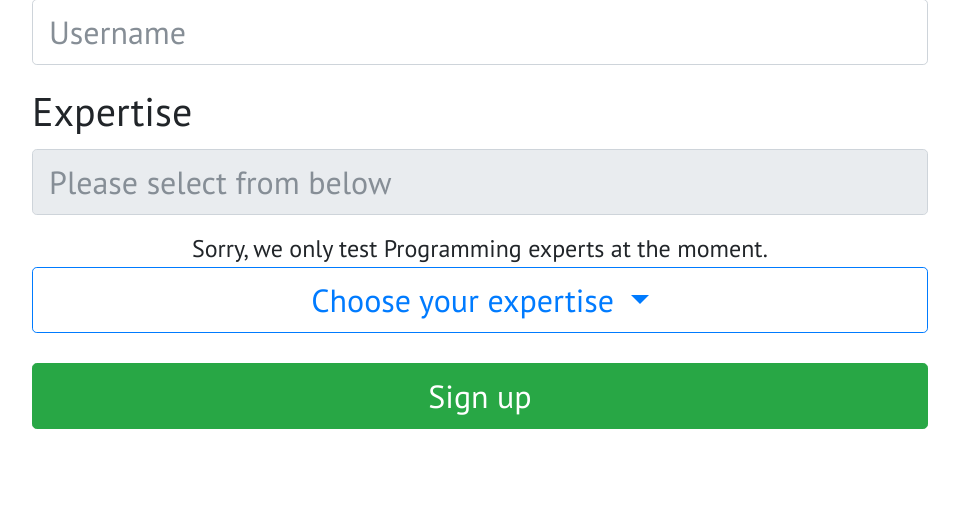
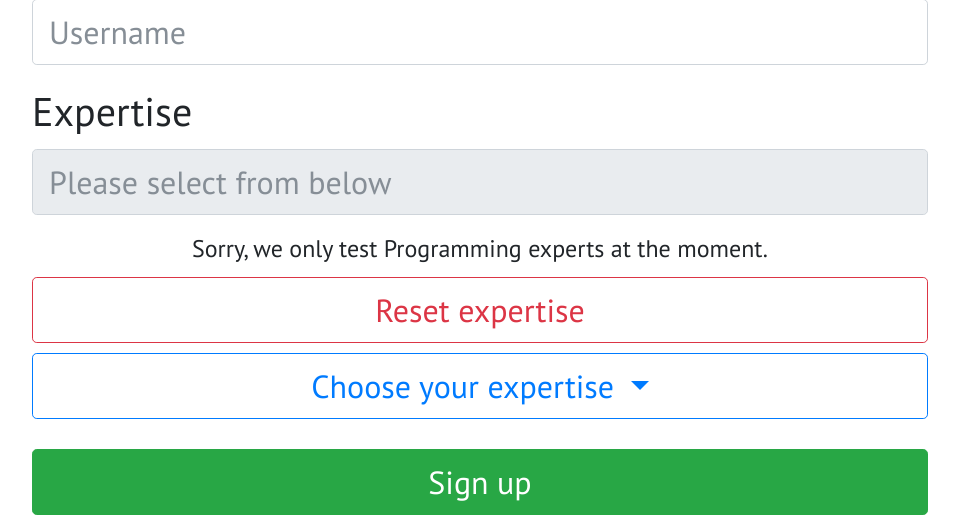
Before and after one commit to swiftyq/swiftyq.github.io, a Flask app: page /signup in a window 1280 px wide. Shown: the part 849-1364 px from the top of the page, without its empty margins (160-1119 px from the left). Before the commit the page ends 1278 px from the top, so only its background shows below. Run offline with Flask 2, Linux system fonts and the light colour scheme; parts of the project's set-up code (start-up, migrations or seed data) failed here and were passed over; some libraries are stand-ins or nearby versions.

Commit message:
expertise duplicate error resolved

```diff
--- a/server.py
+++ b/server.py
@@ -54,7 +54,8 @@ def login():
 		user_id =  request.form['name']
 		expertise = request.form['expertise']
 		expertise = expertise.split(",")[:-1]
-		print (request.form)
+		expertise = [x.strip() for x in expertise]
+		expertise = list(set(expertise))
 		try:
 			cur.execute("INSERT INTO user_info VALUES (?,?,?,?)", (email,password,user_id,0))
 		except sqlite3.IntegrityError:
--- a/templates/signup.html
+++ b/templates/signup.html
@@ -51,9 +51,10 @@
       <input name="type" value="signup" style="display: none;">
        <div class="form-group">
         <label for="expertise">Expertise</label>
-        <input type="expertise" name='expertise' class="form-control form-control-lg title-lg" placeholder="Please select from below" readonly>
+        <input type="expertise" name='expertise' id='expertise-input' class="form-control form-control-lg title-lg" placeholder="Please select from below" readonly>
       </div>
       <div class="text-center" style="font-size: 60%;">Sorry, we only test Programming experts at the moment.</div>
+      <div class="btn btn-danger btn-lg title-lg btn-outline-danger btn-block" id="reset-btn" style="margin: 10px 0px">Reset expertise</div>
       <div class="dropdown">
         <button class="btn btn-block btn-lg title-lg btn-outline-primary dropdown-toggle" type="button" id="dropdownMenuButton" data-toggle="dropdown" aria-haspopup="true" aria-expanded="false">
           Choose your expertise
@@ -194,5 +195,9 @@
     </div>
   </div>
   <script src="./static/js/index.js"></script>
-
+  <script>
+    $( "#reset-btn" ).on('click', function() {
+      $( "#expertise-input" ).val("");
+    })
+  </script>
 </body>
```
